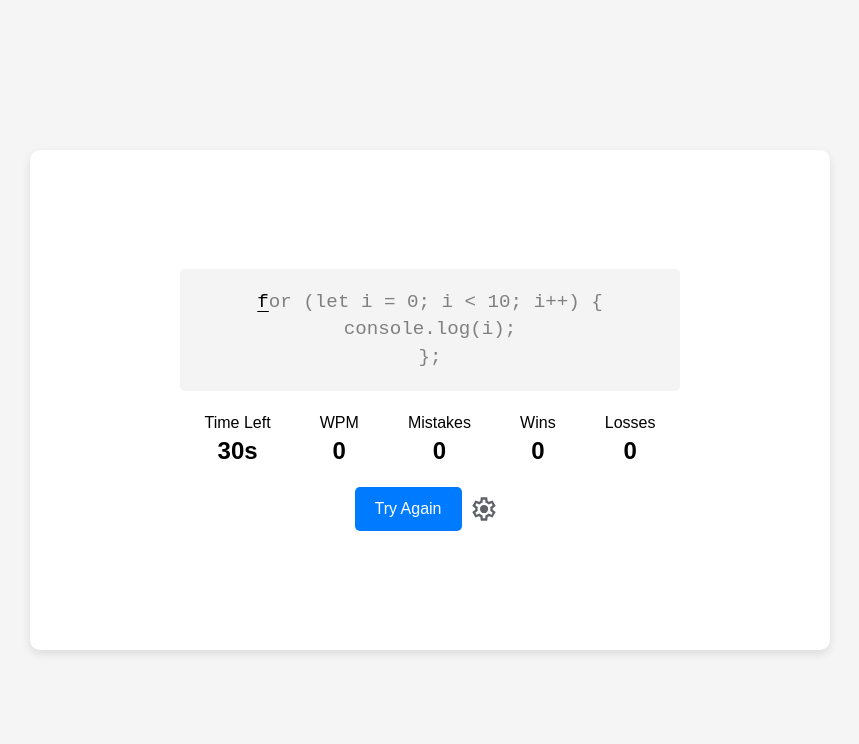
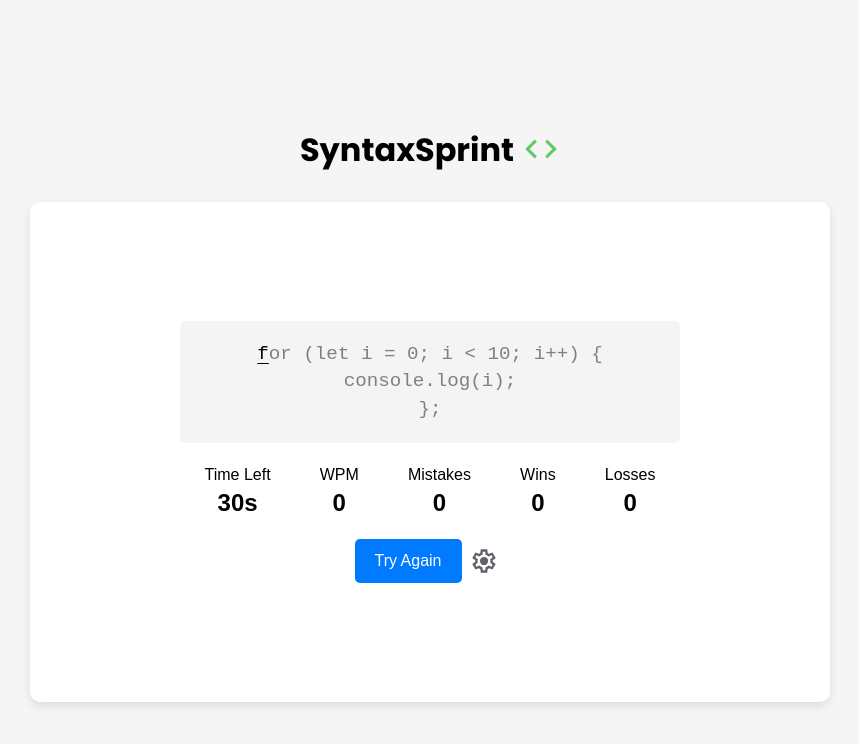
Before and after one commit to rbrickmn/syntaxsprint-app, a React (Vite) app: page / in a window 1280 px wide. Shown: the top 744 px of the page, without its empty margins (210-1069 px from the left). Built offline with nearby package versions, Linux system fonts and the light colour scheme.

Commit message:
Add logo to AppContainer

```diff
--- a/src/components/AppContainer/AppContainer.jsx
+++ b/src/components/AppContainer/AppContainer.jsx
@@ -3,11 +3,13 @@ import "./AppContainer.css";
 
 // Component imports
 import SyntaxSprint from "../SyntaxSprint/SyntaxSprint";
+import Header from "../Header/Header";
 
 const AppContainer = () => {
   return (
     <>
       <div className="window-container">
+        <Header />
         <div className="game-wrapper">
           <SyntaxSprint />
         </div>
--- /dev/null
+++ b/src/components/Header/Header.css
@@ -0,0 +1,19 @@
+.header-container {
+  display: flex;
+  align-content: center;
+  vertical-align: middle;
+  margin: 2rem 2rem 2rem 2rem;
+}
+
+.logo,
+.logo-svg {
+  vertical-align: middle;
+}
+
+.logo {
+  user-select: none;
+}
+
+.logo-svg {
+  margin-left: 0.5rem;
+}
--- /dev/null
+++ b/src/components/Header/Header.jsx
@@ -0,0 +1,24 @@
+import React from "react";
+import "./Header.css";
+
+const Header = () => {
+  return (
+    <>
+      <div className="header-container">
+        <h1 className="logo">SyntaxSprint</h1>
+        <svg
+          xmlns="http://www.w3.org/2000/svg"
+          height="38px"
+          viewBox="0 -960 960 960"
+          width="38px"
+          fill="#65c96a"
+          className="logo-svg"
+        >
+          <path d="M320-240 80-480l240-240 57 57-184 184 183 183-56 56Zm320 0-57-57 184-184-183-183 56-56 240 240-240 240Z" />
+        </svg>
+      </div>
+    </>
+  );
+};
+
+export default Header;
```
